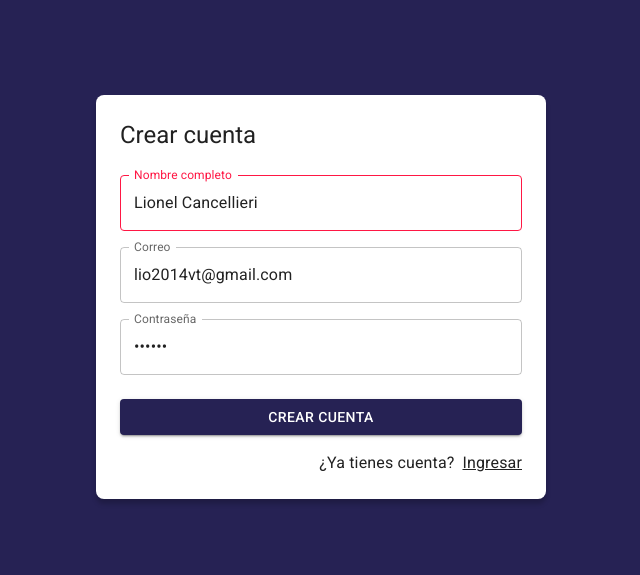
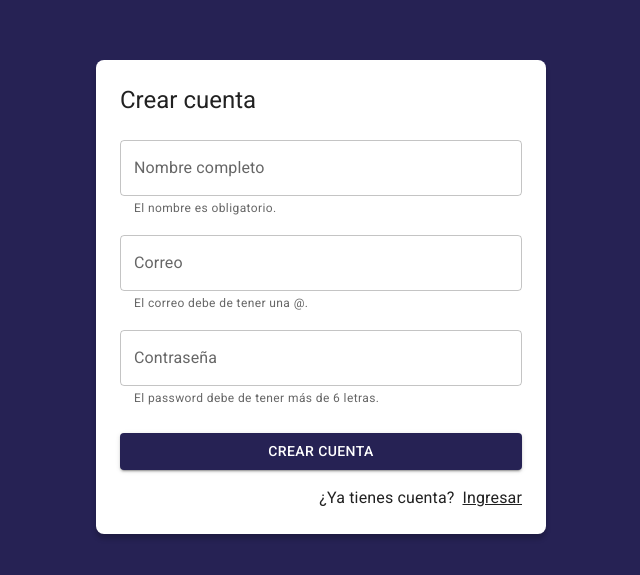
Before and after one commit to C-Lionel/curso-react-fernandoHerrera, a React (Vite) app in the folder 08-journal-app-vite/: page /auth/register in a window 1280 px wide. Shown: the part 103-678 px from the top of the page, without its empty margins (319-959 px from the left). Built offline with nearby package versions, Linux system fonts and the light colour scheme.

Commit message:
updated 24/1/23 10:45hs PC-ESCRITORIO

```diff
--- a/08-journal-app-vite/src/auth/pages/RegisterPage.jsx
+++ b/08-journal-app-vite/src/auth/pages/RegisterPage.jsx
@@ -1,14 +1,21 @@
+import { useState } from 'react';
+import { useDispatch } from 'react-redux';
 import { Link as RouterLink } from 'react-router-dom';
 import { Grid, Typography, TextField, Button, Link } from '@mui/material';
 import { AuthLayout } from '../layout/AuthLayout';
 import { useForm } from '../../hooks';
+import { startCreatingUserWithEmailPassword } from '../../store/auth';
 
 export const RegisterPage = () => {
 
+  const dispatch = useDispatch()
+
+  const [formSubmitted, setFormSubmitted] = useState( false );
+
   const formData = {
-    email: 'lio2014vt@gmail.com',
-    password: '123456',
-    displayName: 'Lionel Cancellieri'
+    email: '',
+    password: '',
+    displayName: ''
   }
 
   const formValidations = {
@@ -25,8 +32,10 @@ export const RegisterPage = () => {
   console.log(displayNameValid)
 
   const onSubmit = (event) => {
-    event.preventDefault()
-    console.log(formState)
+    event.preventDefault();
+    setFormSubmitted( true );
+    if ( !isFormValid ) return;
+    dispatch( startCreatingUserWithEmailPassword(formState) )
   }
 
   return (
@@ -40,12 +49,12 @@ export const RegisterPage = () => {
             <TextField
               label="Nombre completo"
               type="text"
-              placeholder="Lionel Cancellieri"
+              placeholder="Nombre completo"
               fullWidth
               name='displayName'
               value={displayName}
               onChange={onInputChange}
-              error={ !displayNameValid }
+              error={ !!displayNameValid && formSubmitted }
               helperText={ displayNameValid }
             />
           </Grid>
@@ -59,6 +68,8 @@ export const RegisterPage = () => {
               name='email'
               value={email}
               onChange={onInputChange}
+              error={ !!emailValid && formSubmitted }
+              helperText={ emailValid }
             />
           </Grid>
 
@@ -71,6 +82,8 @@ export const RegisterPage = () => {
               name='password'
               value={password}
               onChange={onInputChange}
+              error={ !!passwordValid && formSubmitted }
+              helperText={ passwordValid }
             />
           </Grid>
 
--- a/08-journal-app-vite/src/firebase/providers.js
+++ b/08-journal-app-vite/src/firebase/providers.js
@@ -1,5 +1,5 @@
 
-import { GoogleAuthProvider, signInWithPopup } from 'firebase/auth';
+import { GoogleAuthProvider, signInWithPopup, createUserWithEmailAndPassword } from 'firebase/auth';
 import { FirebaseAuth } from './config';
 
 const googleProvider = new GoogleAuthProvider();
@@ -29,3 +29,29 @@ export const singInWithGoogle = async () => {
 
     }
 }
+
+export const registerUserWithEmailPassword = async ( { email, password, displayName } ) => {
+
+    try {
+        console.log({ email, password, displayName })
+        const resp = await createUserWithEmailAndPassword( FirebaseAuth, email, password );
+        const { uid, photoURL } = resp.user;
+        console.log(resp);
+
+        return {
+            ok: true,
+            uid, photoURL, email, displayName
+        }
+
+
+    } catch (error) {
+        console.log(error)
+        const errorMessage = error.message;
+        return {
+            ok: false,
+            errorMessage
+        }
+
+    }
+
+}
--- a/08-journal-app-vite/src/hooks/useForm.js
+++ b/08-journal-app-vite/src/hooks/useForm.js
@@ -1,4 +1,4 @@
-import { useEffect, useState } from 'react';
+import { useEffect, useMemo, useState } from 'react';
 
 export const useForm = (initialForm = {}, formValidations = {}) => {
 
@@ -7,7 +7,17 @@ export const useForm = (initialForm = {}, formValidations = {}) => {
 
     useEffect(() => {
         createValidators();
-    }, [formState])
+    }, [formState]);
+
+    const isFormValid = useMemo( () => {
+
+        for (const formValue of Object.keys( formValidation ) ) {
+            if ( formValidation [ formValue ] !== null ) return false;
+        }
+
+        return true;
+
+    }, [ formValidation ])
 
 
     const onInputChange = ({ target }) => {
@@ -27,11 +37,9 @@ export const useForm = (initialForm = {}, formValidations = {}) => {
         const formCheckedValues = {};
 
         for (const formField of Object.keys( formValidations )) {
-            const [fn, errorMessage = 'Este campo es requerido.'] = formValidations[formField];
+            const [ fn, errorMessage ] = formValidations[ formField ];
             formCheckedValues[`${formField}Valid`] = fn( formState[formField]) ? null : errorMessage
         }
-
-
 
         setFormValidation( formCheckedValues )
 
@@ -43,5 +51,6 @@ export const useForm = (initialForm = {}, formValidations = {}) => {
         formState,
         onInputChange,
         onResetForm,
+        isFormValid
     }
 }
--- a/08-journal-app-vite/src/store/auth/thunks.js
+++ b/08-journal-app-vite/src/store/auth/thunks.js
@@ -1,23 +1,35 @@
 
-import { singInWithGoogle } from "../../firebase/providers"
+import { registerUserWithEmailPassword, singInWithGoogle } from "../../firebase/providers"
 import { checkingCredentials, login, logout } from "./"
 
 
 export const checkingAuthentication = (email, password) => {
 
     return async (dispatch) => {
-        dispatch(checkingCredentials())
+        dispatch( checkingCredentials() );
     }
 }
 
 export const startGoogleSignIn = () => {
 
     return async (dispatch) => {
-        dispatch(checkingCredentials())
+        dispatch( checkingCredentials() );
         const result = await singInWithGoogle();
         if (result.ok) return dispatch( logout(result.errorMessage) );
         dispatch( login( result ) )
+    }
+}
 
+export const startCreatingUserWithEmailPassword = ( { email, password, displayName } ) => {
+
+    return  async ( dispatch ) => {
+
+        dispatch( checkingCredentials() );
+
+        const resp = await registerUserWithEmailPassword( { email, password, displayName } )
+
+        console.log(resp)
 
     }
+
 }
```
